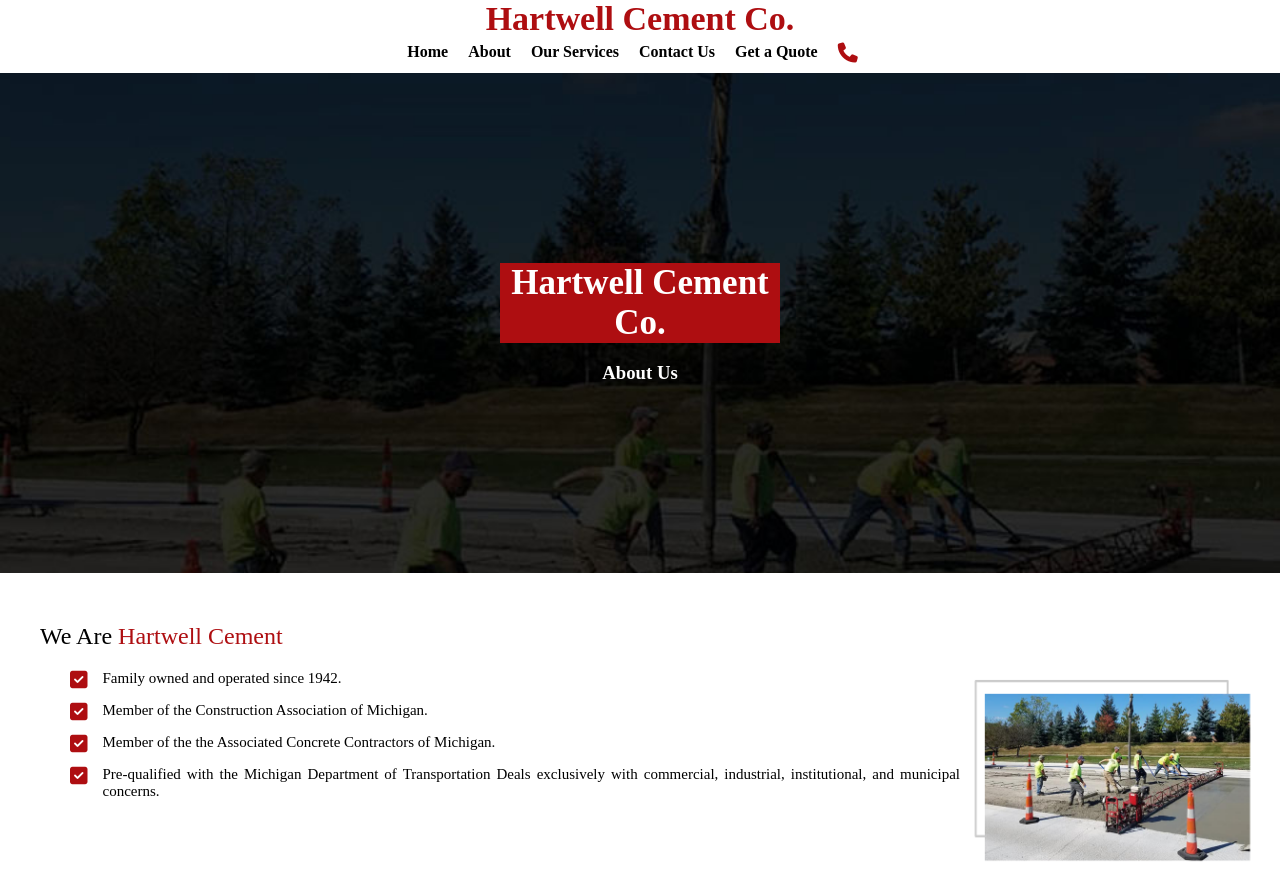
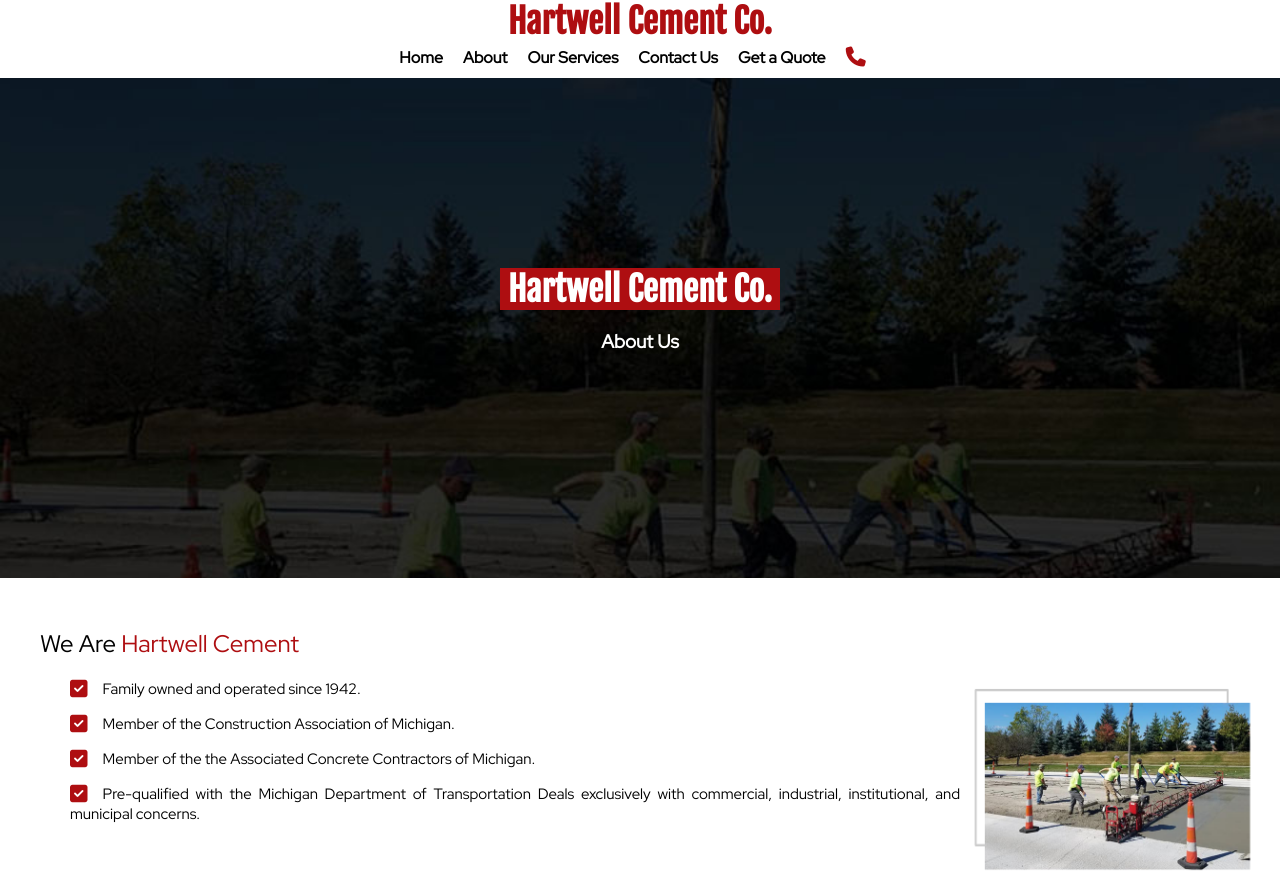
Before and after one commit to Jmurph2591/Hartwell, a plain HTML site: page about.html in a window 1280 px wide. Shown: the top 882 px of the page. Drawn offline with Linux system fonts and the light colour scheme.

Commit message:
font upate

```diff
--- a/about.html
+++ b/about.html
@@ -6,6 +6,9 @@
     <meta name="" content="">
     <meta name="" content="">
     <link rel="stylesheet" href="style.css">
+    <link rel="stylesheet" href="style.css">
+    <link href="https://fonts.googleapis.com/css?family=Red+Hat+Display&display=swap" rel="stylesheet">
+    <link href="https://fonts.googleapis.com/css?family=Fjalla+One&display=swap" rel="stylesheet">
     <script src="https://kit.fontawesome.com/3ac3142e2a.js"></script>
 </head>
 <body>
--- a/style.css
+++ b/style.css
@@ -10,7 +10,7 @@ body {
 .hc-logo {
   text-align: center;
   color: #AE0E11;
-  font-family: 'bebas';
+  font-family: 'Fjalla One', sans-serif;
   font-size: 34px;
   margin-top: 0;
   margin-bottom: 5px;
@@ -69,13 +69,13 @@ background-color: #AE0E11;
 
 .hero-title {
   color: white;;
-  font-family: 'bebas';
+  font-family: 'Fjalla One', sans-serif;
   text-align: center;
   background-color: #AE0E11;
   width: 280px;
   display: block;
   margin: auto;
-  font-size: 35px;
+  font-size: 34px;
 }
 
 .whoweare-home {
```
Also changed, not shown: index.html (+2 -0 lines), services.html (+3 -0 lines).
